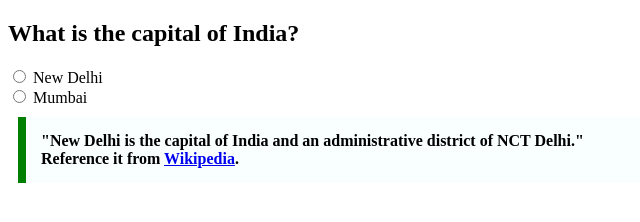
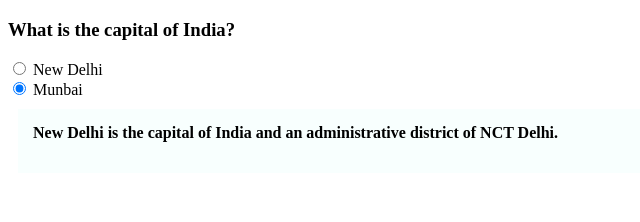
Before and after one commit to acciojob/trivia-abhaypandit03, a website: page main.html in a window 1280 px wide. Shown: the whole page, without its empty margins (0-640 px from the left). Drawn offline with Linux system fonts and the light colour scheme.

Commit message:
created a submission

```diff
--- a/main.html
+++ b/main.html
@@ -8,21 +8,11 @@
 
 <body>
 	<!-- the entire body must be written by student -->
-	 <h2>What is the capital of India?</h2>
-  <form>
-    <label>
-      <input type="radio" name="capital" value="New Delhi"> New Delhi
-    </label><br>
-    <label>
-      <input type="radio" name="capital" value="Mumbai"> Mumbai
-    </label>
-  </form>
-
-  <blockquote class="quotation">
-    "New Delhi is the capital of India and an administrative district of NCT Delhi."
-    Reference it from <a href="https://en.wikipedia.org/wiki/New_Delhi" target="_blank">Wikipedia</a>.
-  </blockquote>
-    <script type="text/javascript" src="./script.js">
+	<h3>What is the capital of India?</h3>
+	<input type="radio" name="color" value="red" checked> New Delhi<br>
+	<input type="radio" name="color" value="red" checked> Munbai
+	<blockquote cite="https://en.wikipedia.org/wiki/New_Delhi"<p> New Delhi is the capital of India and an administrative district of NCT Delhi.</p></blockquote>
+	<script type="text/javascript" src="./script.js">
 </script>
 
 </body>
--- a/styles.css
+++ b/styles.css
@@ -1,10 +1,9 @@
-
-/* Your CSS Code here. */
-      .quotation {
-      max-width: 600px;
-      margin: 10px;
-      padding: 15px;
-      border-left: 8px solid green;
-      background-color: #f8fffe;
-
-      font-weight: bold;
+blockquote{
+	max-width: 600px;
+	margin: 10px;
+	padding: 15px;
+	border-left: 8px;
+	border-color: green;
+	background-color: #f8fffe;
+	font-weight: bold;
+}
```
